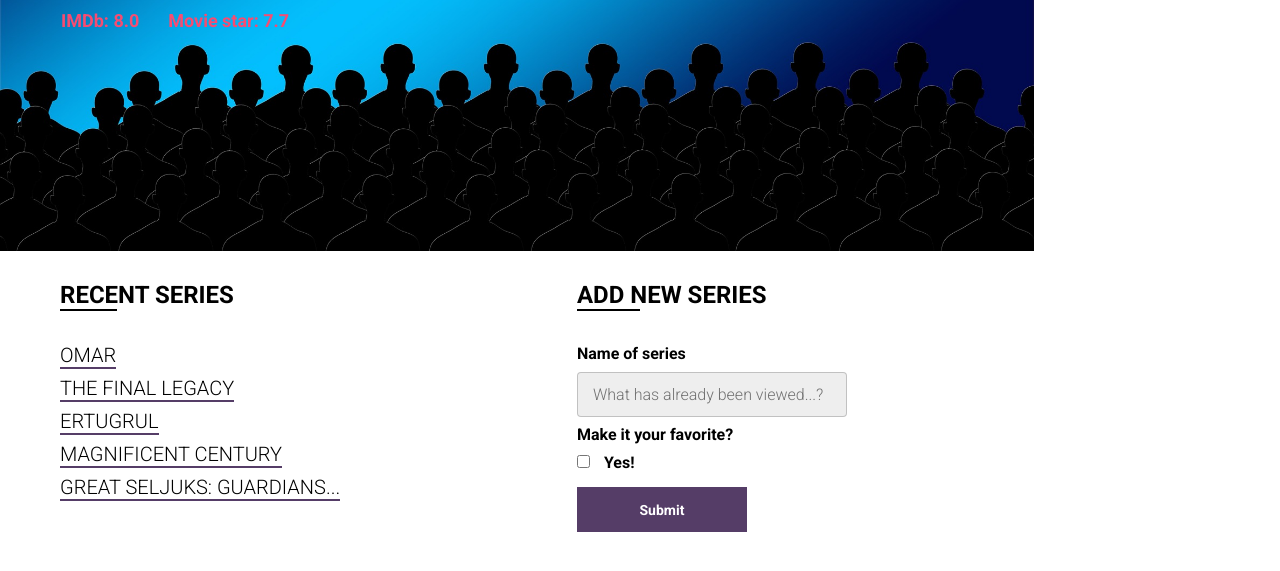
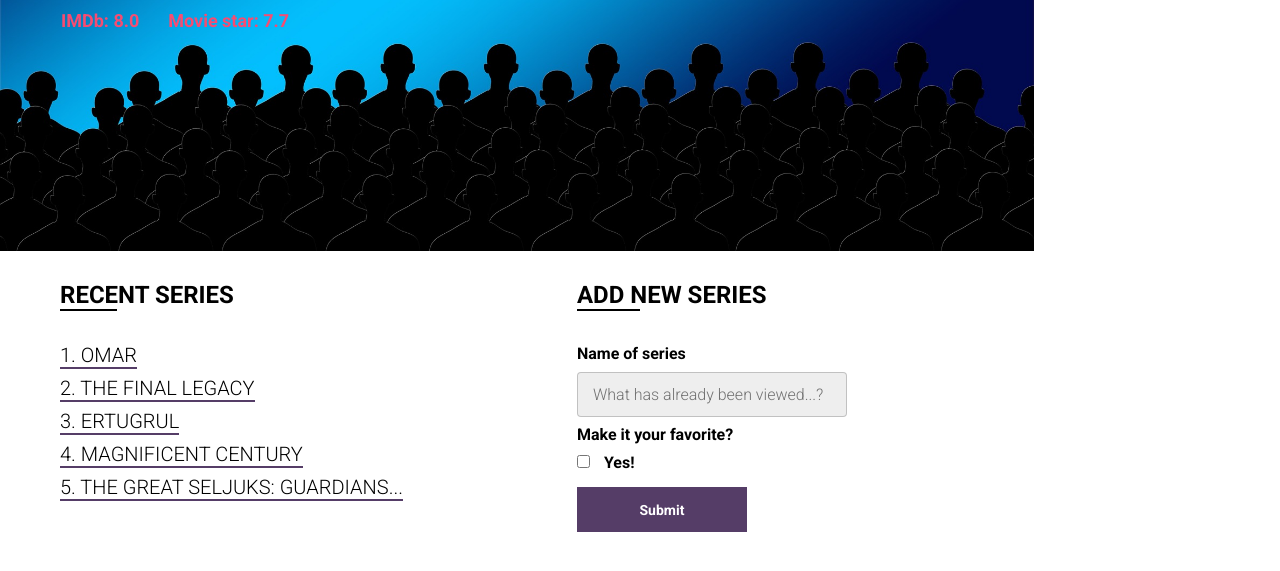
Before and after one commit to ToshpulatovAlimardon/DOM-1-modul-amaliyot, a plain HTML site: page index.html in a window 1280 px wide. Shown: the part 229-800 px from the top of the page. Drawn offline with Linux system fonts and the light colour scheme.

Commit message:
CHENGED series number

```diff
--- a/index.html
+++ b/index.html
@@ -1,12 +1,13 @@
 <!DOCTYPE html>
 <html lang="en">
-
   <head>
     <meta charset="UTF-8" />
     <meta name="viewport" content="width=device-width, initial-scale=1.0" />
     <title>Series DB</title>
-  <link href="https://fonts.googleapis.com/css?family=Roboto:300,400,700&display=swap&subset=cyrillic-ext"
-    rel="stylesheet" />
+    <link
+      href="https://fonts.googleapis.com/css?family=Roboto:300,400,700&display=swap&subset=cyrillic-ext"
+      rel="stylesheet"
+    />
     <link rel="stylesheet" href="css/style.css" />
   </head>
 
@@ -27,34 +28,17 @@
         <div class="promo__interactive">
           <div>
             <div class="promo__interactive-title">RECENT SERIES</div>
-          <ul class="promo__interactive-list">
-            <li class="promo__interactive-item">
-              OMAR
-              <div class="delete"></div>
-            </li>
-            <li class="promo__interactive-item">
-              The Final Legacy
-              <div class="delete"></div>
-            </li>
-            <li class="promo__interactive-item">
-              ERTUGRUL
-              <div class="delete"></div>
-            </li>
-            <li class="promo__interactive-item">
-              MAGNIFICENT CENTURY
-              <div class="delete"></div>
-            </li>
-            <li class="promo__interactive-item">
-              GREAT SELJUKS: GUARDIANS...
-              <div class="delete"></div>
-            </li>
-          </ul>
+            <ul class="promo__interactive-list"></ul>
           </div>
           <div>
             <form class="add">
               <div class="promo__interactive-title">ADD NEW SERIES</div>
               <span>Name of series</span>
-            <input class="adding__input" type="text" placeholder="What has already been viewed...?" />
+              <input
+                class="adding__input"
+                type="text"
+                placeholder="What has already been viewed...?"
+              />
               <span>Make it your favorite?</span>
               <input type="checkbox" />
               <span class="yes">Yes!</span>
@@ -74,5 +58,4 @@
 
     <script src="js/script.js"></script>
   </body>
-
 </html>
--- a/js/script.js
+++ b/js/script.js
@@ -1,6 +1,7 @@
 const advs = document.querySelectorAll(".promo__adv img"),
   genre = document.querySelector(".promo__genre"),
-  wrapper = document.querySelector(".promo__bg");
+  wrapper = document.querySelector(".promo__bg"),
+  seriesList = document.querySelector(".promo__interactive-list");
 
 advs.forEach((item) => {
   item.remove();
@@ -8,4 +9,26 @@ advs.forEach((item) => {
 
 genre.textContent = "COMEDY";
 
-wrapper.style.cssText = "background: url('../img/1.jpg') center bottom/cover no-repeat;"
+wrapper.style.cssText =
+  "background: url('../img/1.jpg') center bottom/cover no-repeat;";
+
+seriesDb = {
+  series: [
+    "Omar",
+    "The Final Legacy",
+    "Ertugrul",
+    "Magnificent Century",
+    "The Great Seljuks: Guardians...",
+  ],
+};
+
+seriesList.innerHTML = "";
+
+seriesDb.series.forEach((item, indx) => {
+  seriesList.innerHTML += `
+  <li class="promo__interactive-item">
+    ${indx+1}. ${item}
+    <div class="delete"></div>
+  </li>
+  `;
+});
```
Lines whose indentation alone changed are shown as unchanged.
